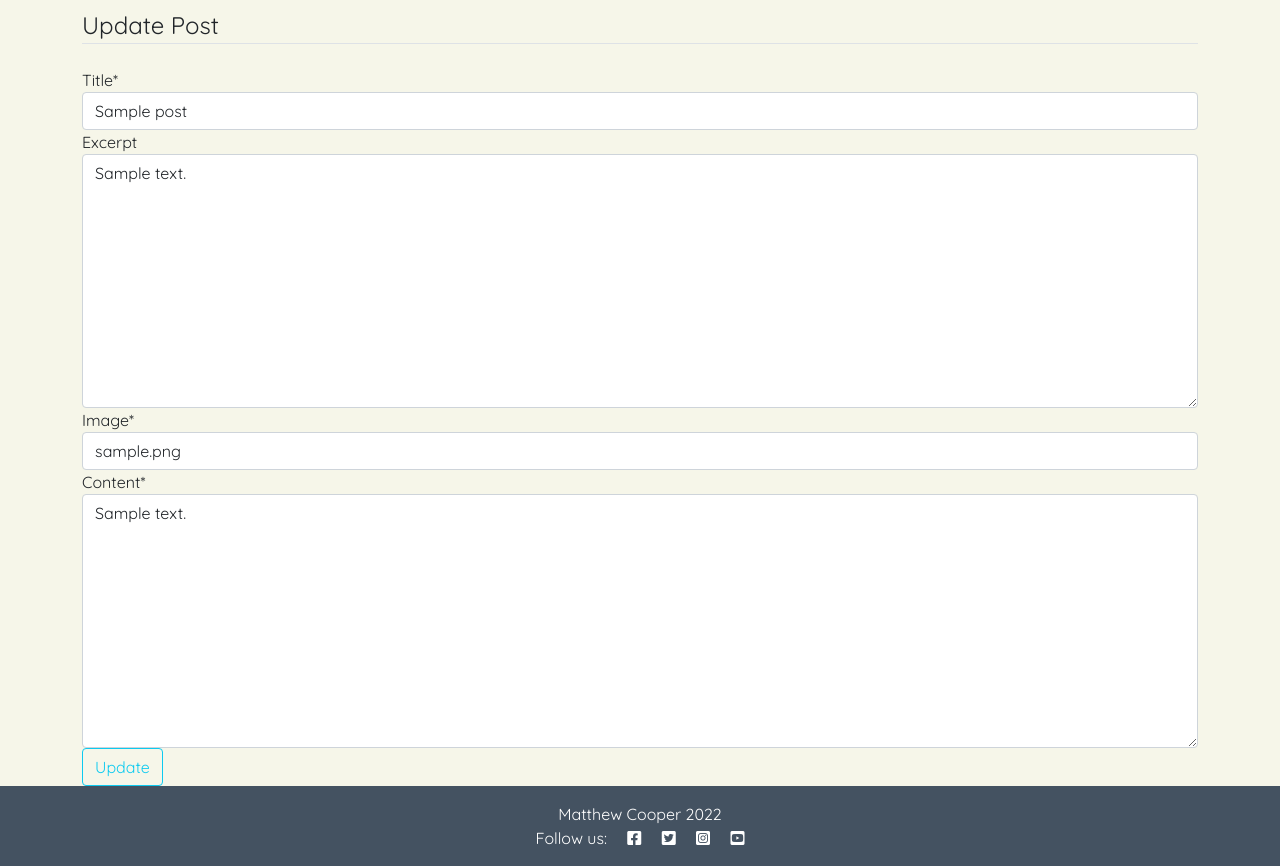
After one commit to mattcooperdev/Wavey, a Django app: a page that uses templates/base.html in a window 1280 px wide. The commit adds this page. Shown: the part 234-1100 px from the top of the page. Run offline with Django 3.2, Linux system fonts and the light colour scheme; a user stored in the database is signed in; tables that the repository leaves empty hold one stand-in row (values such as "Sample post"); some libraries are stand-ins or nearby versions.

Commit message:
[Build] Create UpdatePost View and html

```diff
--- a/blog/models.py
+++ b/blog/models.py
@@ -18,7 +18,7 @@ class Post(models.Model):
     updated_on = models.DateTimeField(auto_now=True)
     content = models.TextField()
     featured_image = CloudinaryField('image', default='placeholder')
-    excerpt = models.TextField(blank=True)
+    excerpt = models.TextField(max_length=100, blank=True)
     created_on = models.DateTimeField(auto_now_add=True)
     status = models.IntegerField(choices=STATUS, default=1)
     likes = models.ManyToManyField(User, related_name='blog_likes', blank=True)
--- a/blog/urls.py
+++ b/blog/urls.py
@@ -6,5 +6,6 @@ urlpatterns = [
     path('', views.PostList.as_view(), name='home'),
     path('<slug:slug>/', views.PostDetail.as_view(), name='post_detail'),
     path('post/new/', views.AddPost.as_view(), name='add_post'),
+    path('<slug:slug>/update/', views.UpdatePost.as_view(), name='update_post'),
     path('like/<slug:slug>/', views.PostLike.as_view(), name='post_like'),
 ]
--- a/blog/views.py
+++ b/blog/views.py
@@ -1,8 +1,10 @@
 from django.shortcuts import render, get_object_or_404, reverse
 from django.views import generic, View
+from django.contrib import messages
+from django.contrib.auth.mixins import LoginRequiredMixin
+from django.http import HttpResponseRedirect
 from .models import Post
 from .forms import CommentForm, PostForm
-from django.http import HttpResponseRedirect
 
 
 class PostList(generic.ListView):
@@ -31,7 +33,7 @@ class PostDetail(View):
                 "liked": liked,
                 'comment_form': CommentForm()
             },
-)
+            )
 
     def post(self, request, slug, *args, **kwargs):
         queryset = Post.objects.filter(status=1)
@@ -62,7 +64,7 @@ class PostDetail(View):
                 "liked": liked,
                 "comment_form": CommentForm()
             },
-)
+            )
 
 
 class PostLike(View):
@@ -78,12 +80,23 @@ class PostLike(View):
         return HttpResponseRedirect(reverse('post_detail', args=[slug]))
 
 
-class AddPost(generic.CreateView):
+class AddPost(LoginRequiredMixin, generic.CreateView):
     model = Post
     template_name = "add_post.html"
-    fields = ['title', 'featured_image', 'content']
+    fields = ['title', 'excerpt', 'featured_image', 'content']
     # form = PostForm(request.POST or None, request.FILES or None)
 
     def form_valid(self, form):
         form.instance.author = self.request.user
         return super().form_valid(form)
+
+
+class UpdatePost(LoginRequiredMixin, generic.UpdateView):
+    model = Post
+    template_name = "update_post.html"
+    fields = ['title', 'excerpt', 'featured_image', 'content']
+    # form = PostForm(request.POST or None, request.FILES or None)
+
+    def form_valid(self, form):
+        form.instance.author = self.request.user
+        return super().form_valid(form)
--- a/templates/base.html
+++ b/templates/base.html
@@ -38,7 +38,7 @@
                     </li> -->
                     {% if user.is_authenticated %}
                     <li class="nav-item">
-                        <a class="nav-link" href="{% url 'profile' %}">Profile</a>
+                        <a class="nav-link" href="{% url 'profile' %}">Your Profile</a>
                     </li>
                     <li class="nav-item">
                         <a class="nav-link" href="{% url 'add_post' %}">Create A Post</a>
--- /dev/null
+++ b/templates/update_post.html
@@ -0,0 +1,21 @@
+{% extends 'base.html' %}
+{% load cloudinary %}
+{% load crispy_forms_tags %}
+{% block content %}
+<div class="container">
+    <div class="row">
+        <div class="form-group">
+            <form method="POST">
+                {% csrf_token %}
+                <fieldset class="form-group">
+                    <legend class="border-bottom mb-4">Update Post</legend>
+                    {{ form|crispy }}
+                </fieldset>
+                <div class="form-group">
+                    <button class="btn btn-outline-info" type="submit">Update</button>
+                </div>
+            </form>
+        </div>
+    </div>
+</div>
+{% endblock %}
--- a/users/templates/users/edit_profile.html
+++ b/users/templates/users/edit_profile.html
@@ -6,7 +6,7 @@
     <form method="POST" enctype="multipart/form-data">
         {% csrf_token %}
         <fieldset class="form-group">
-            <legend class="border-bottom mb-4">{{ user.profile.username }}'s Profile Info</legend>
+            <legend class="border-bottom mb-4">{{ user.username }}'s Profile Info</legend>
             {{ form|crispy }}
         </fieldset>
         <div class="form-group">
--- a/users/templates/users/profile.html
+++ b/users/templates/users/profile.html
@@ -11,7 +11,7 @@
         <img src="{{ user.profile.profile_image.url }}" alt="User profile image" class="rounded-circle account-img">
         {% endif %}
         <div class="media-body">
-            <h2 class="account-heading">{{ user.profile.username }} Profile</h2>
+            <h2 class="account-heading">{{ user.username }} Profile</h2>
             <p class="text-secondary">{{ user.email }}</p>
             <p class="text-secondary">{{ user.profile.bio }}</p>
         </div>
```
Also changed, not shown: users/models.py (line endings or trailing spaces).
